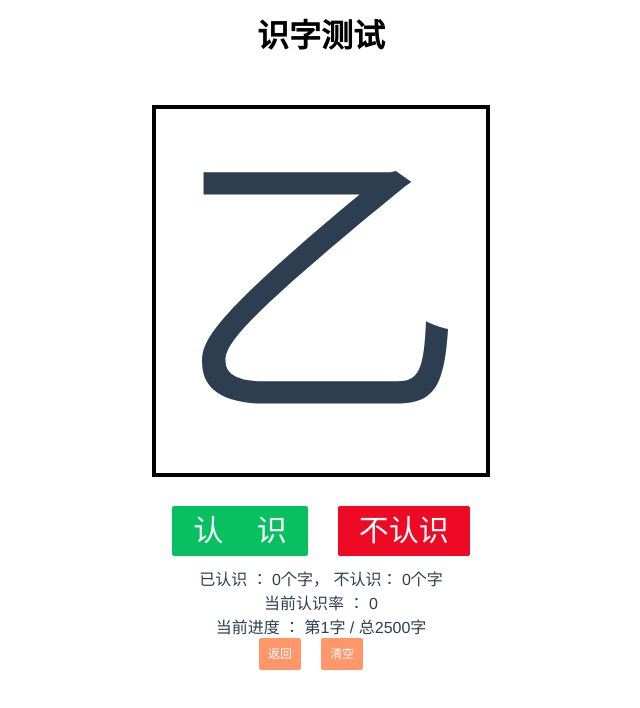
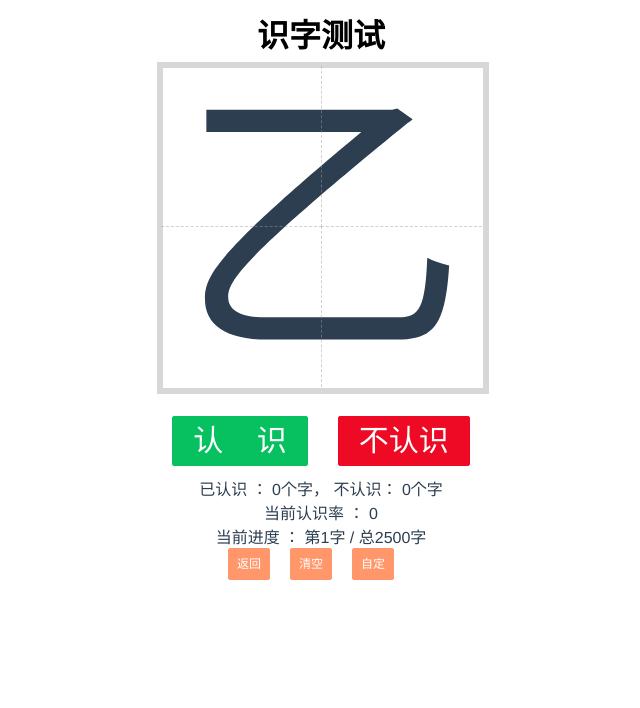
Before and after one commit to Rackar/vant_page, a Vue app: page /word in a window 1280 px wide. Shown: the top 708 px of the page, without its empty margins (319-959 px from the left). Built offline with nearby package versions, Linux system fonts and the light colour scheme.

Commit message:
布局修改，增加米字格
增加了自定义，但是保存出问题了

修正

```diff
--- a/src/App.vue
+++ b/src/App.vue
@@ -16,6 +16,10 @@ export default {
 </script>
 
 <style>
+* {
+  margin: 0;
+  padding: 0;
+}
 h1 {
   text-align: center;
   margin: 10px 0 0 0;
@@ -26,6 +30,7 @@ h1 {
   -moz-osx-font-smoothing: grayscale;
   text-align: center;
   color: #2c3e50;
+  margin-top: 10px;
 
   /* padding-top: 30px; */
 }
--- a/src/pages/word.vue
+++ b/src/pages/word.vue
@@ -1,7 +1,11 @@
 <template>
-  <div class="word-wraper">
-    <div>
+  <div>
+    <div class="word-wraper">
       <span class="word">{{word}}</span>
+      <span class="tianzige zs"></span>
+      <span class="tianzige zx"></span>
+      <span class="tianzige ys"></span>
+      <span class="tianzige yx"></span>
     </div>
 
     <div class="btn">
@@ -20,6 +24,7 @@
     <div>
       <van-button type="warning" size="small" style="margin-right:20px;" @click="backWord()">返回</van-button>
       <van-button type="warning" size="small" style="margin-right:20px;" @click="clear()">清空</van-button>
+      <van-button type="warning" size="small" style="margin-right:20px;" @click="showDIY=true">自定</van-button>
       <van-button type="warning" size="small" @click="showOption=!showOption" v-show="false">选项</van-button>
       <div v-show="showOption">
         <van-field v-model="skipNum" label="跳过前多少字" placeholder="请输入数字">
@@ -30,6 +35,18 @@
         <div>显示错字集</div>
       </div>
     </div>
+    <van-popup
+      v-model="showDIY"
+      position="bottom"
+      closeable
+      close-icon="close"
+      :style="{ height: '20%' }"
+    >
+      <div>连续输入，无需空格或标点</div>
+      <van-field v-model="wordsInputDIY" placeholder="请输入自定义汉字集合" />
+      <van-button type="warning" size="small" style="margin-right:20px;" @click="useDIYwords()">确定更改</van-button>
+    </van-popup>
+
     <div v-show="showPay" class="payment">
       <h3>测字软件好用吗？欢迎鼓励开发者</h3>
       <div style="margin:10px 0 14px;">
@@ -67,7 +84,9 @@ export default {
       showPay: false,
       isPayed: false,
       test: "",
-      time_ad_show: null
+      time_ad_show: null,
+      showDIY: false,
+      wordsInputDIY: ""
     };
   },
   mounted() {
@@ -79,22 +98,6 @@ export default {
       this.skipNum = localStorage.getItem("skipNum") - 0;
 
     this.words = arr.split("");
-    // if (this.is_weixin()) {
-    //   var t = this.getCookie("doneWords");
-    //   debugger;
-    //   var stringArr = t.split("");
-    //   var dones = [];
-    //   stringArr.forEach((word, i) => {
-    //     var obj = {};
-    //     if (word == "1") {
-    //       obj.right = true;
-    //     } else obj.right = false;
-    //     obj.word = this.words[i];
-    //     dones.push(obj);
-    //   });
-    //   this.test = JSON.stringify(dones);
-    // }
-
     this.word = this.words[this.doneWords.length];
     this.$notify({
       type: "primary",
@@ -212,17 +215,13 @@ export default {
       this.doneWords = [];
     },
     save() {
-      localStorage.setItem("doneWords", JSON.stringify(this.doneWords));
-      localStorage.setItem("skipNum", this.skipNum + "");
-      // if (this.is_weixin()) {
-      //   var stringArr = [];
-      //   this.doneWords.forEach(word => {
-      //     if (word.right == true) stringArr.push("1");
-      //     else stringArr.push("0");
-      //   });
-      //   var str = stringArr.join("");
-      //   this.setCookie("doneWords", str, 365);
-      // }
+      if (this.wordsInputDIY == "") {
+        localStorage.setItem("doneWords", JSON.stringify(this.doneWords));
+        localStorage.setItem("skipNum", this.skipNum + "");
+      } else {
+        localStorage.removeItem("doneWords");
+        localStorage.removeItem("doneWords");
+      }
     },
     clear() {
       this.$dialog
@@ -234,10 +233,32 @@ export default {
           this.words = arr.split("");
           this.doneWords = [];
           this.word = this.words[this.doneWords.length];
+          this.wordsInputDIY = "";
+          localStorage.removeItem("doneWords");
+          localStorage.removeItem("doneWords");
         })
         .catch(() => {
           // on cancel
         });
+    },
+    useDIYwords() {
+      if (this.wordsInputDIY) {
+        this.$dialog
+          .confirm({
+            title: "确定使用输入项作为测试字集？",
+            message: "当前已测试数据即将清空，且测试字集为一次性。"
+          })
+          .then(() => {
+            this.showDIY = false;
+
+            this.words = this.wordsInputDIY.split("");
+            this.doneWords = [];
+            this.word = this.words[this.doneWords.length];
+          })
+          .catch(() => {
+            // on cancel
+          });
+      }
     },
     is_weixin() {
       var ua = navigator.userAgent.toLowerCase();
@@ -252,10 +273,57 @@ export default {
 </script>
 
 <style>
+.word-wraper {
+  width: 20rem;
+  height: 20rem;
+  position: relative;
+  margin: 0 auto;
+  /* border: 1px red solid; */
+}
+.tianzige {
+  /* background-color: aqua; */
+  width: 10rem;
+  height: 10rem;
+  position: absolute;
+  margin: 0;
+}
+.zs {
+  left: 0px;
+  top: 0px;
+  border-style: none dashed dashed none;
+  border-width: 1px;
+  border-color: rgba(160, 156, 156, 0.472);
+}
+.ys {
+  left: 10rem;
+  top: 0;
+  margin-left: 1px;
+}
+.zx {
+  top: 10rem;
+  left: 0;
+  margin-top: 1px;
+}
+.yx {
+  top: 10rem;
+  left: 10rem;
+  margin-left: 0px;
+  margin-top: 0px;
+
+  border-style: dashed none none dashed;
+  border-width: 1px;
+  border-color: rgba(160, 156, 156, 0.472);
+}
 .word {
-  font-size: 290px;
-  border: 4px solid black;
-  padding: 20px;
+  /* display: none; */
+  font-size: 18rem;
+  line-height: 18rem;
+  /* line-height: 20rem; */
+  border: 6px solid rgb(216, 214, 214);
+  position: absolute;
+  left: -4px;
+  top: -4px;
+  padding: 1rem;
 }
 
 .btn {
```
